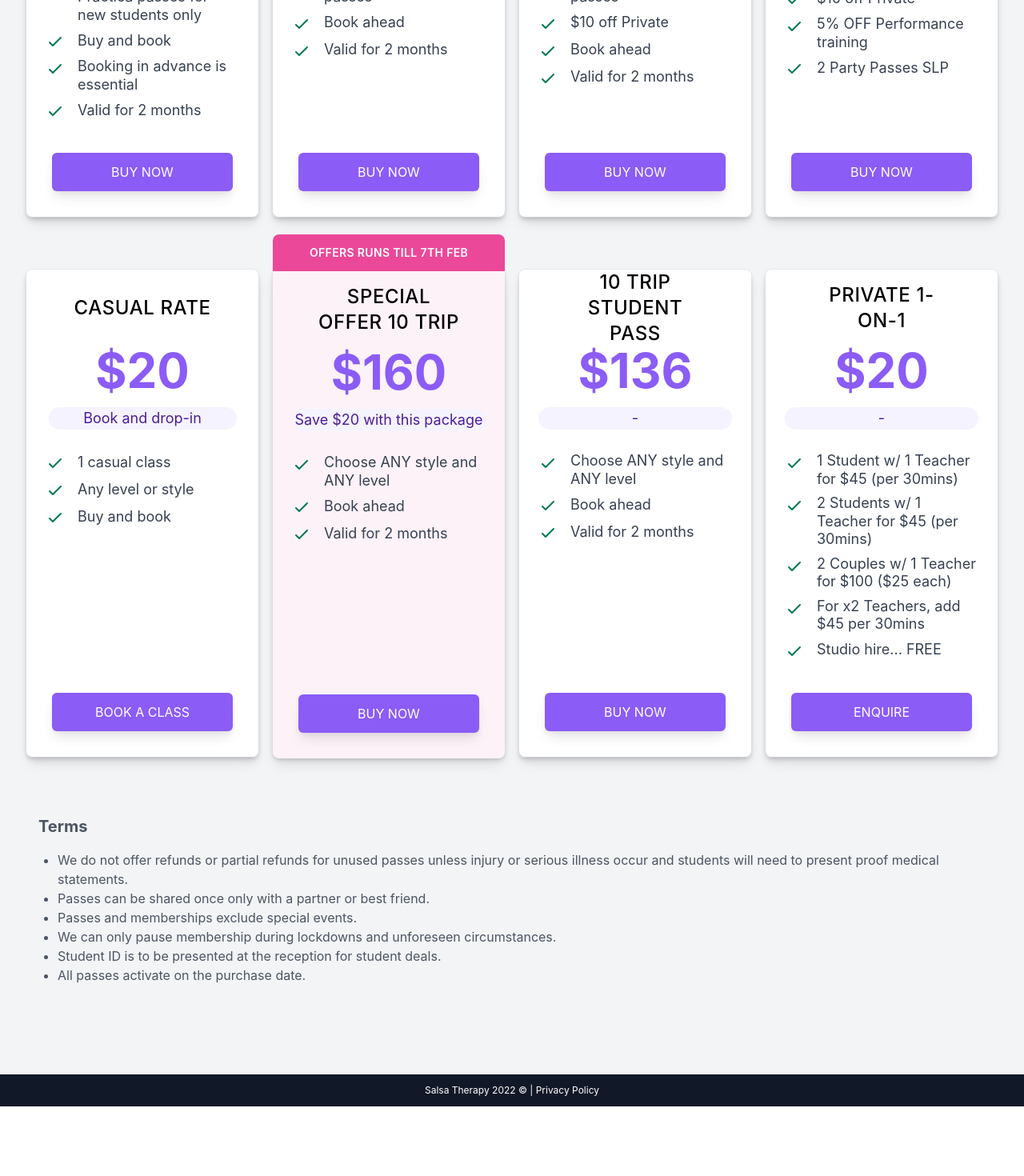
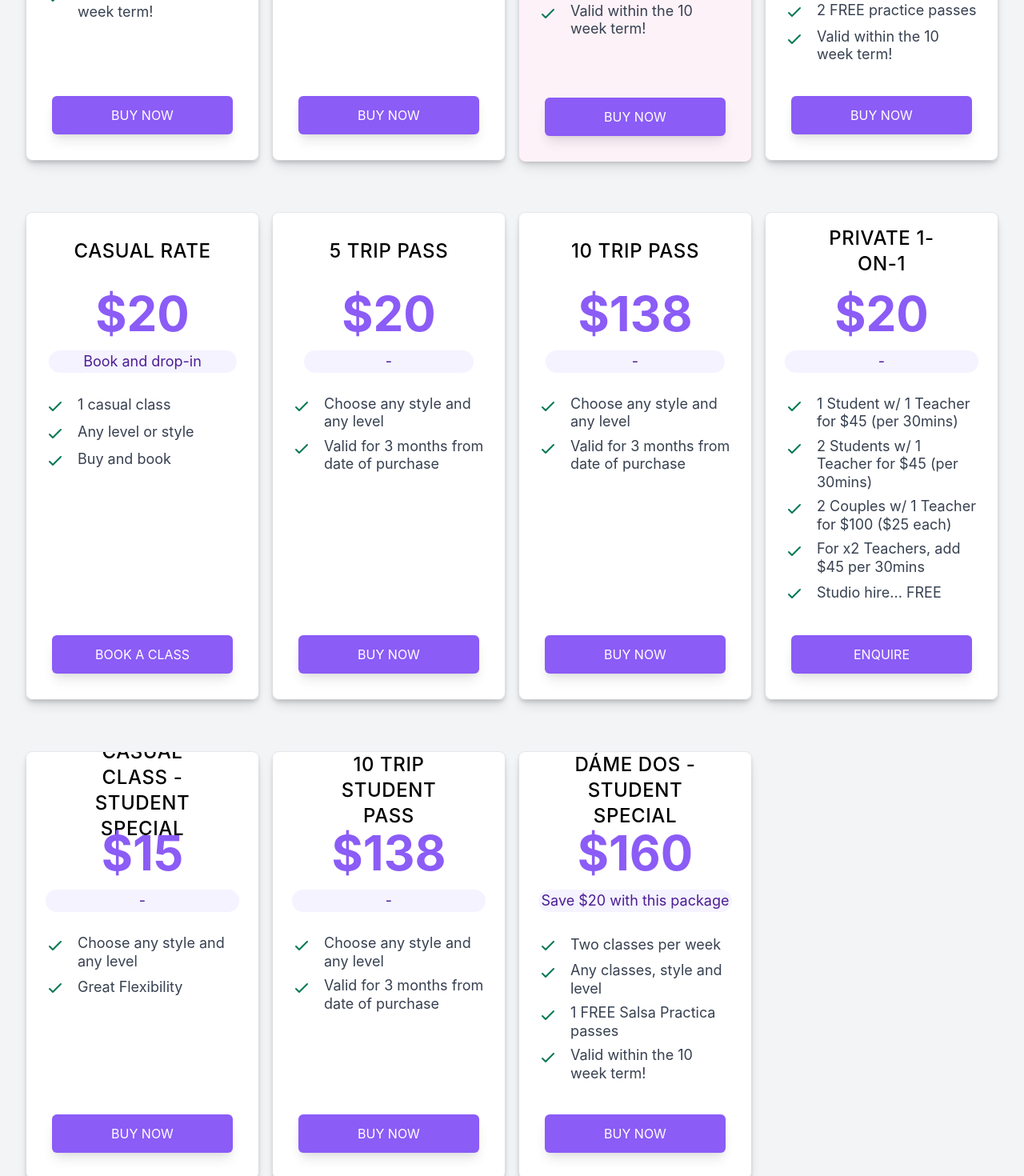
Before and after one commit to malinmalliyawadu/salsa-therapy-booking-system, a Next.js app: page /pricing in a window 1280 px wide. Shown: the part 680-2150 px from the top of the page at 80% size. Before the commit the page ends 2063 px from the top, so only its background shows below. Built offline with nearby package versions, Linux system fonts and the light colour scheme; no server answers.

Commit message:
Updating the Pricing + Stripe IDs

```diff
--- a/pages/pricing.tsx
+++ b/pages/pricing.tsx
@@ -1,19 +1,22 @@
-import { getAuth, User } from "firebase/auth";
-import { NextPage } from "next";
-import { useState } from "react";
-import { useAuthState } from "react-firebase-hooks/auth";
-import { Button } from "../components/Button";
-import { ButtonLink } from "../components/ButtonLink";
-import { PriceCard } from "../components/PriceCard";
-import { StripeForm } from "../components/StripeForm";
+import { getAuth, User } from 'firebase/auth';
+import { NextPage } from 'next';
+import { useState } from 'react';
+import { useAuthState } from 'react-firebase-hooks/auth';
+import { Button } from '../components/Button';
+import { ButtonLink } from '../components/ButtonLink';
+import { PriceCard } from '../components/PriceCard';
+import { StripeForm } from '../components/StripeForm';
 import {
+  CasualClassStudent,
   DameDos,
+  DameDosStudent,
   DameTres,
   DameUna,
   DileQueSi,
-  SpecialOfferTenTrip,
-  TenTripStudentPass,
-} from "../constants/stripeProductIds";
+  FiveTripPass,
+  TenTripPass,
+  TenTripPassStudent,
+} from '../constants/stripeProductIds';
 
 const StripeCallToAction: React.FC<{
   productId: string;
@@ -31,7 +34,7 @@ const StripeCallToAction: React.FC<{
           }}
         >
           <Button type="submit" disabled={submitLoading} className="w-full">
-            {submitLoading ? "PLEASE WAIT..." : "BUY NOW"}
+            {submitLoading ? 'PLEASE WAIT...' : 'BUY NOW'}
           </Button>
         </StripeForm>
       ) : (
@@ -43,32 +46,29 @@ const StripeCallToAction: React.FC<{
   );
 };
 
+// TODO: Add pricing info to firebase
+
 const Pricing: NextPage = () => {
   const [submitLoading, setSubmitLoading] = useState(false);
   const [user, userLoading, userError] = useAuthState(getAuth());
 
   return (
     <div className="m-6">
-      <h1 className="font-bold text-6xl mb-2 tracking-tight">
-        Membership Options
-      </h1>
+      <h1 className="font-bold text-6xl mb-2 tracking-tight">Membership Options</h1>
 
       <div className="max-w-full mx-auto my-12">
         <div className="grid grid-cols-4">
           <PriceCard
-            name={"Dáme Una"}
-            description={"$18 per week"}
+            name={'Dáme Una'}
+            description={'$18 per week'}
             price={180}
             headerBg="bg-green-300"
             points={[
-              "One class per week cancel anytime",
-              "Choose 1 class",
-              "Any style and level",
-              "See Term Dates",
-              "Includes 2 FREE SALSA Practica passes for new students only",
-              "Buy and book",
-              "Booking in advance is essential",
-              "Valid for 2 months",
+              'One class per week',
+              'Any style and level',
+              'Includes 2 FREE Salsa Practica passes',
+              'Contact for student discount!',
+              'Valid within the 10 week term!',
             ]}
             callToAction={
               <StripeCallToAction
@@ -81,18 +81,15 @@ const Pricing: NextPage = () => {
           />
 
           <PriceCard
-            name={"Dáme Dos"}
-            description={"$27 per week"}
-            price={270}
+            name={'Dáme Dos'}
+            description={'$27.5 per week'}
+            price={275}
             headerBg="bg-blue-300"
             points={[
-              "Two classes per week  cancel anytime",
-              "Any two classes",
-              "Any style and level",
-              "See Term Dates",
-              "1 FREE SALSA Practica passes",
-              "Book ahead",
-              "Valid for 2 months",
+              'Two classes per week',
+              'Any classes, style and level',
+              '1 FREE Salsa Practica passes',
+              'Valid within the 10 week term!',
             ]}
             callToAction={
               <StripeCallToAction
@@ -105,19 +102,16 @@ const Pricing: NextPage = () => {
           />
 
           <PriceCard
-            name={"Dáme Tres"}
-            description={"$32 per week"}
-            price={320}
+            name={'Dáme Tres'}
+            description={'$32.5 per week'}
+            price={325}
             headerBg="bg-yellow-300"
             points={[
-              "Three Classes per week cancel anytime",
-              "PRIME LOCATION",
-              "Any 3 classes",
-              "Any style and level",
-              "1 FREE SALSA Practica passes",
-              "$10 off Private",
-              "Book ahead",
-              "Valid for 2 months",
+              'Three classes per week',
+              'Any classes, style and level',
+              '1 FREE Salsa Practica passes',
+              '$10 off Private lessons',
+              'Valid within the 10 week term!',
             ]}
             callToAction={
               <StripeCallToAction
@@ -127,21 +121,21 @@ const Pricing: NextPage = () => {
                 setSubmitLoading={setSubmitLoading}
               />
             }
+            isMostPopular={true}
           />
 
           <PriceCard
-            name={"Díle que si"}
-            description={"$37 per week"}
-            price={370}
+            name={'Díle Que Si'}
+            description={'$37.5 per week'}
+            price={375}
             headerBg="bg-red-300"
             points={[
-              "UNLIMITED DANCE CLASS (based on 6 month membership)",
-              "PRIME LOCATION",
-              "All dance classes",
-              "Any style and level",
-              "$10 off Private",
-              "5% OFF Performance training",
-              "2 Party Passes SLP",
+              'UNLIMITED classes in a term',
+              'Any classes, styles and levels',
+              '$10 off Private lessons',
+              '10% OFF Performance training',
+              '2 FREE practice passes',
+              'Valid within the 10 week term!',
             ]}
             callToAction={
               <StripeCallToAction
@@ -154,10 +148,10 @@ const Pricing: NextPage = () => {
           />
 
           <PriceCard
-            name={"Casual rate"}
-            description={"Book and drop-in"}
+            name={'Casual Rate'}
+            description={'Book and drop-in'}
             price={20}
-            points={["1 casual class", "Any level or style", "Buy and book"]}
+            points={['1 casual class', 'Any level or style', 'Buy and book']}
             callToAction={
               <ButtonLink href="/" className="block">
                 BOOK A CLASS
@@ -166,37 +160,13 @@ const Pricing: NextPage = () => {
           />
 
           <PriceCard
-            name={"Special offer 10 trip"}
-            description={"Save $20 with this package"}
-            price={160}
-            points={[
-              "Choose ANY style and ANY level",
-              "Book ahead",
-              "Valid for 2 months",
-            ]}
+            name={'5 Trip Pass'}
+            description={'-'}
+            price={20}
+            points={['Choose any style and any level', 'Valid for 3 months from date of purchase']}
             callToAction={
               <StripeCallToAction
-                productId={SpecialOfferTenTrip}
-                user={user}
-                submitLoading={submitLoading}
-                setSubmitLoading={setSubmitLoading}
-              />
-            }
-            isMostPopular={true}
-          />
-
-          <PriceCard
-            name={"10 trip student pass"}
-            description={"-"}
-            price={136}
-            points={[
-              "Choose ANY style and ANY level",
-              "Book ahead",
-              "Valid for 2 months",
-            ]}
-            callToAction={
-              <StripeCallToAction
-                productId={TenTripStudentPass}
+                productId={FiveTripPass}
                 user={user}
                 submitLoading={submitLoading}
                 setSubmitLoading={setSubmitLoading}
@@ -205,23 +175,87 @@ const Pricing: NextPage = () => {
           />
 
           <PriceCard
-            name={"Private 1-on-1"}
-            description={"-"}
+            name={'10 Trip Pass'}
+            description={'-'}
+            price={138}
+            points={['Choose any style and any level', 'Valid for 3 months from date of purchase']}
+            callToAction={
+              <StripeCallToAction
+                productId={TenTripPass}
+                user={user}
+                submitLoading={submitLoading}
+                setSubmitLoading={setSubmitLoading}
+              />
+            }
+          />
+
+          <PriceCard
+            name={'Private 1-on-1'}
+            description={'-'}
             price={20}
             points={[
-              "1 Student w/ 1 Teacher for $45 (per 30mins)",
-              "2 Students w/ 1 Teacher for $45 (per 30mins)",
-              "2 Couples w/ 1 Teacher for $100 ($25 each)",
-              "For x2 Teachers, add $45 per 30mins",
-              "Studio hire... FREE",
+              '1 Student w/ 1 Teacher for $45 (per 30mins)',
+              '2 Students w/ 1 Teacher for $45 (per 30mins)',
+              '2 Couples w/ 1 Teacher for $100 ($25 each)',
+              'For x2 Teachers, add $45 per 30mins',
+              'Studio hire... FREE',
             ]}
             callToAction={
-              <ButtonLink
-                href="mailto:lily@salsatherapy.co.nz"
-                className="block"
-              >
+              <ButtonLink href="mailto:lily@salsatherapy.co.nz" className="block">
                 ENQUIRE
               </ButtonLink>
+            }
+          />
+
+          {/* TODO: have a 'Student pricing:' heading */}
+
+          <PriceCard
+            name={'Casual Class - Student Special'}
+            description={'-'}
+            price={15}
+            points={['Choose any style and any level', 'Great Flexibility']}
+            callToAction={
+              <StripeCallToAction
+                productId={CasualClassStudent}
+                user={user}
+                submitLoading={submitLoading}
+                setSubmitLoading={setSubmitLoading}
+              />
+            }
+          />
+
+          <PriceCard
+            name={'10 Trip Student Pass'}
+            description={'-'}
+            price={138}
+            points={['Choose any style and any level', 'Valid for 3 months from date of purchase']}
+            callToAction={
+              <StripeCallToAction
+                productId={TenTripPassStudent}
+                user={user}
+                submitLoading={submitLoading}
+                setSubmitLoading={setSubmitLoading}
+              />
+            }
+          />
+
+          <PriceCard
+            name={'Dáme Dos - Student Special'}
+            description={'Save $20 with this package'}
+            price={160}
+            points={[
+              'Two classes per week',
+              'Any classes, style and level',
+              '1 FREE Salsa Practica passes',
+              'Valid within the 10 week term!',
+            ]}
+            callToAction={
+              <StripeCallToAction
+                productId={DameDosStudent}
+                user={user}
+                submitLoading={submitLoading}
+                setSubmitLoading={setSubmitLoading}
+              />
             }
           />
         </div>
@@ -230,21 +264,13 @@ const Pricing: NextPage = () => {
           <h2 className="font-bold mb-4 text-xl">Terms</h2>
           <ul className="list-disc ml-6">
             <li>
-              We do not offer refunds or partial refunds for unused passes
-              unless injury or serious illness occur and students will need to
-              present proof medical statements.
+              We do not offer refunds or partial refunds for unused passes unless injury or serious
+              illness occur and students will need to present proof medical statements.
             </li>
-            <li>
-              Passes can be shared once only with a partner or best friend.
-            </li>
+            <li>Passes can be shared once only with a partner or best friend.</li>
             <li>Passes and memberships exclude special events.</li>
-            <li>
-              We can only pause membership during lockdowns and unforeseen
-              circumstances.
-            </li>
-            <li>
-              Student ID is to be presented at the reception for student deals.
-            </li>
+            <li>We can only pause membership during lockdowns and unforeseen circumstances.</li>
+            <li>Student ID is to be presented at the reception for student deals.</li>
             <li>All passes activate on the purchase date.</li>
           </ul>
         </div>
```
Also changed, not shown: constants/stripeProductIds.ts (+19 -6 lines), 1 other file (tests, documents, lock files or other folders).
